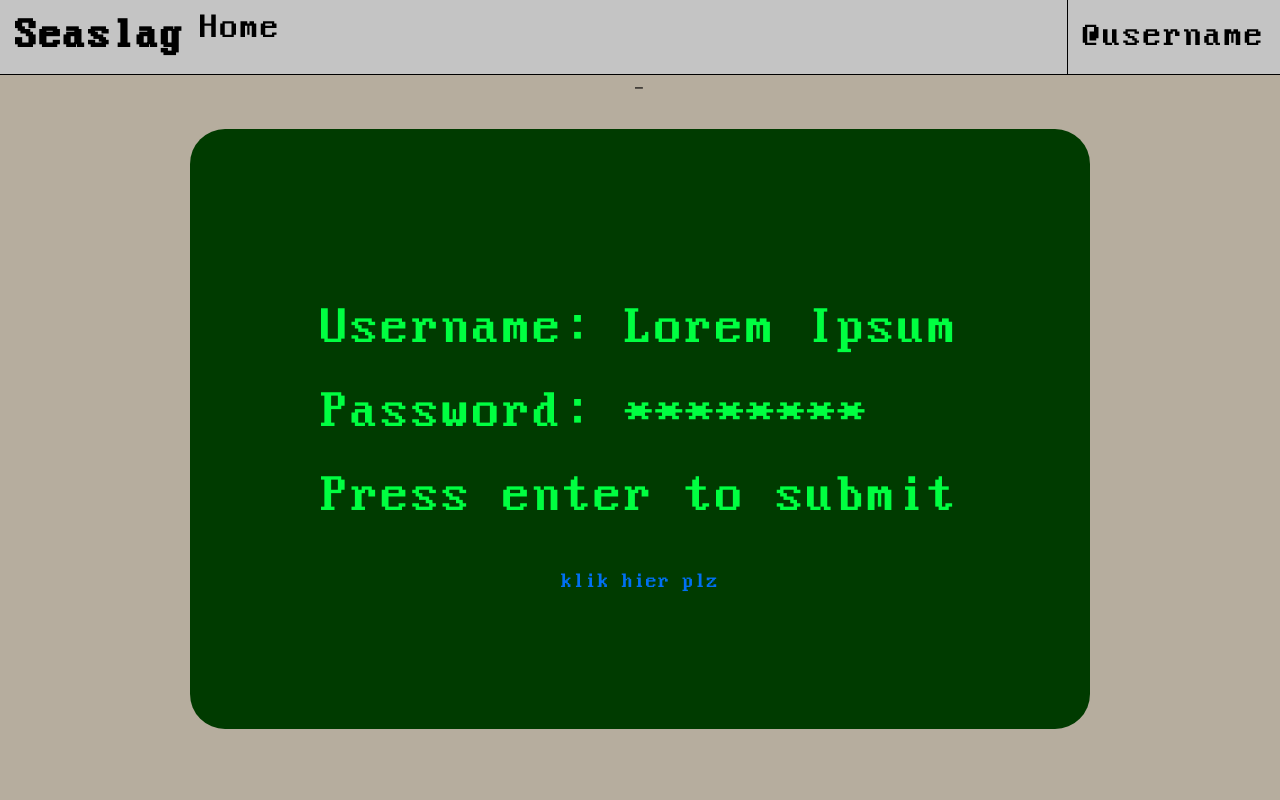
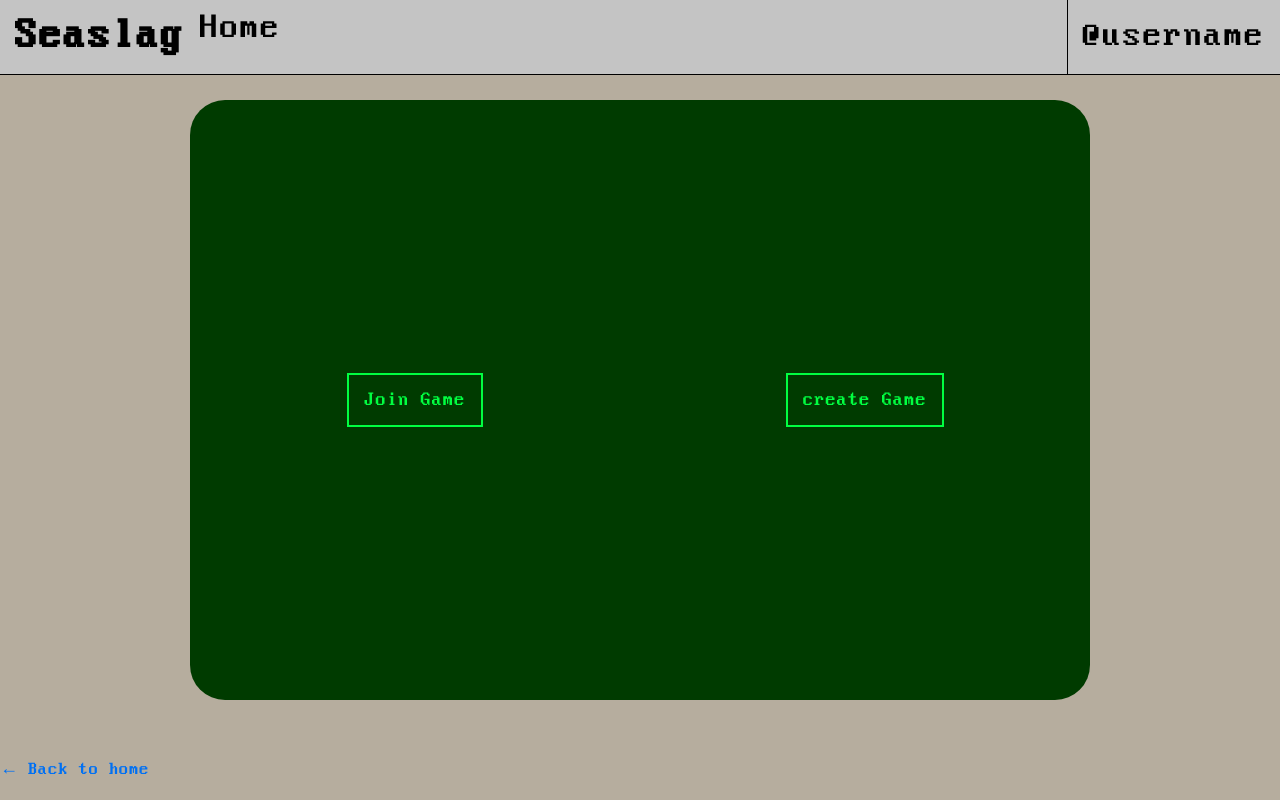
Before and after one commit to LuukKnippenberg/Seaslag, a Next.js app in the folder Seaslag/nextjs-seaslag/: page / in a window 1280 px wide. Built offline with nearby package versions, Linux system fonts and the light colour scheme.

Commit message:
Added Home View

```diff
--- a/Seaslag/nextjs-seaslag/pages/index.js
+++ b/Seaslag/nextjs-seaslag/pages/index.js
@@ -6,20 +6,29 @@ import utilStyles from '../styles/utils.module.css'
 
 export default function Home() {
   return (
-    <Layout home>
-      <Head>
-        <title>{siteTitle}</title>
-      </Head>
--      <section className={utilStyles.headingMd}>
-        <div class="block">
+    <Layout>
+      <div className="container">
+        <Head>
+          <title>Account</title>
+          <link rel="icon" href="/favicon.ico" />
+        </Head>
+
+        <section className={utilStyles.headingMd}>
+          <div class="block home">
           <div class="content">
-            <p>Username: Lorem Ipsum</p>
-            <p>Password: ********</p>
-            <p>Press enter to submit</p>
+            <div class="row">
+              <div class="col">
+                <Link href="/Game/joingame"><a className={"button bordered"}>Join Game</a></Link>
+              </div>
+              <div class ="col">
+                <Link href="/Game/creategame"><a className={"button bordered"}>create Game</a></Link>
+              </div>
+            </div>
+
           </div>
-          <Link href="/Game/game"><a>klik hier plz</a></Link>
-        </div>
-      </section>
+         </div>
+        </section>
+      </div>
     </Layout>
   )
 }
--- a/Seaslag/nextjs-seaslag/styles/compiled.css
+++ b/Seaslag/nextjs-seaslag/styles/compiled.css
@@ -11,9 +11,6 @@ body {
 
 html {
   height: 100%;
-}
-div{
-  font-family: perfect DOS, sans-serif;
 }
 
 p {
@@ -75,6 +72,45 @@ button:hover {
   transition: 0.3s;
 }
 
+.row {
+  display: flex;
+  flex-direction: row;
+}
+.row.space-between {
+  align-content: space-between;
+}
+.row .col {
+  display: flex;
+}
+
+.content {
+  width: 100%;
+}
+
+.block.home .col {
+  width: 50%;
+  justify-content: center;
+  align-content: center;
+}
+.block.home .row {
+  width: 100%;
+}
+
+.button {
+  transition: 0.3s;
+  font-size: 20px;
+  color: #00FF41;
+}
+.button.bordered {
+  border: 2px solid #00FF41;
+  padding: 10px 15px;
+}
+.button.bordered:hover {
+  background: #00FF41;
+  color: #003B00;
+  text-decoration: none;
+}
+
 .navbar {
   background: #C4C4C4;
   width: 100%;
@@ -134,10 +170,7 @@ main {
   color: #00FF41;
   font-size: 3rem;
 }
-.text-green {
-  color: #00FF41;
-  font-size: 3rem;
-}
+
 .grid-container {
   display: grid;
   grid-template-columns: auto auto auto auto auto auto auto auto auto auto;
@@ -199,8 +232,5 @@ main {
   padding: 0 15px;
   color: #00FF41;
 }
-.black-outline{
-  text-shadow: 2px 2px 0px #000;
-}
 
 /*# sourceMappingURL=compiled.css.map */
--- a/Seaslag/nextjs-seaslag/styles/sass/general.scss
+++ b/Seaslag/nextjs-seaslag/styles/sass/general.scss
@@ -75,6 +75,51 @@ button {
 	&:hover {
 		background-color: $secondColor;
 		transition: 0.3s;
+	}
+}
+
+.row {
+	display: flex;
+	flex-direction: row;
+	&.space-between{
+		align-content: space-between;
+	}
+	.col{
+		display: flex;
+
+	}
+}
+
+.content{
+	width: 100%;
+}
+
+.block.home{
+	.col{
+		width:50%;
+		justify-content: center;
+		align-content: center;
+	}
+	.row{
+		width: 100%;
+
+	}
+
+}
+
+.button{
+	transition: 0.3s;
+	font-size:20px;
+	color: $greenLight;
+
+	&.bordered{
+		border:2px solid $greenLight;
+		padding: 10px 15px;
+		&:hover{
+			background: $greenLight;
+			color: $greenDark;
+			text-decoration: none;
+		}
 	}
 }
 
```
Also changed, not shown: Seaslag/nextjs-seaslag/pages/account/login.js (+14 -18 lines), 1 other file (tests, documents, lock files or other folders).
